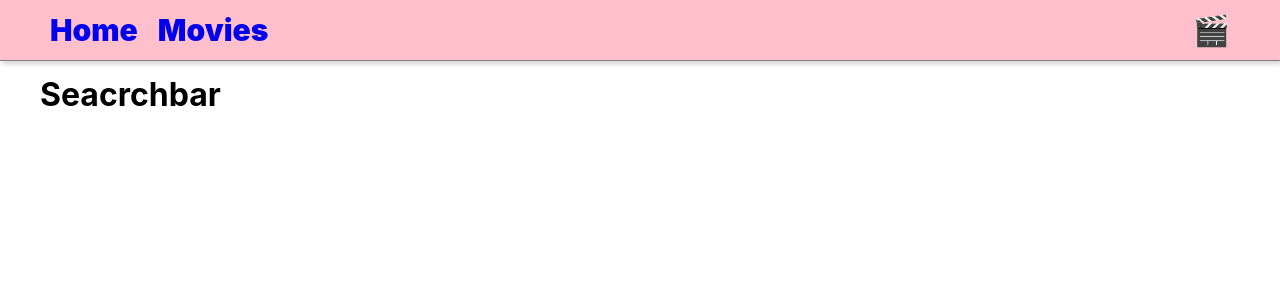
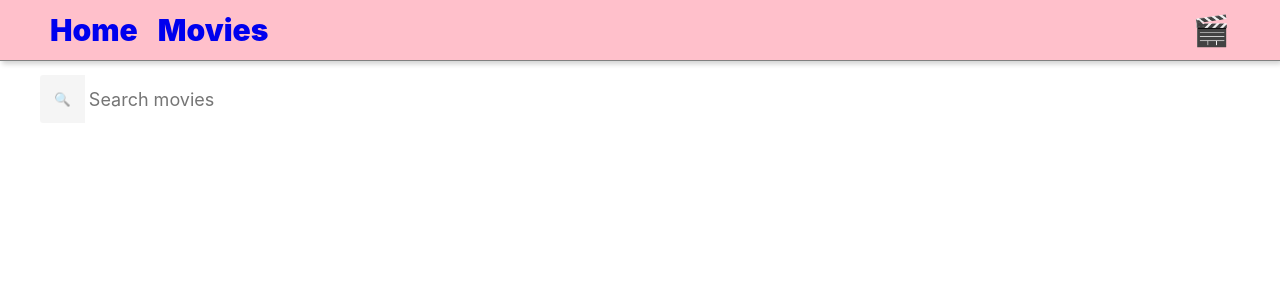
Before and after one commit to teiatan/goit-react-hw-05-movies, a React (Create React App) app: page /movies in a window 1280 px wide. Shown: the top 300 px of the page. Built offline with nearby package versions, Linux system fonts and the light colour scheme; no server answers.

Commit message:
add taking search input

```diff
--- a/package.json
+++ b/package.json
@@ -9,6 +9,7 @@
     "@testing-library/react": "^12.1.4",
     "@testing-library/user-event": "^13.5.0",
     "hls.js": "^1.3.5",
+    "notiflix": "^3.2.6",
     "prop-types": "^15.8.1",
     "react": "^18.1.0",
     "react-dom": "^18.1.0",
--- a/src/components/App.jsx
+++ b/src/components/App.jsx
@@ -81,6 +81,7 @@ export const App = () => {
         {reviews && <Reviews reviews={reviews}/>}
         {cast && <Cast actors={cast}/>} */}
       </Main>
+
     </>
   );
 };
--- a/src/components/searchBar/SearchBar.jsx
+++ b/src/components/searchBar/SearchBar.jsx
@@ -1,9 +1,40 @@
 import { useState, useEffect } from "react";
 
-export function SearchBar() {
+import {Form, Input, Label, Button} from './SearchBar.styled';
+import { Notify } from 'notiflix/build/notiflix-notify-aio';
+export function SearchBar({handleSearchSubmit}) {
 
+    const [input, setInput] = useState("");
+
+    const onChange = e => {
+        setInput(e.currentTarget.value.toLowerCase());
+    };
+
+    const onSubmit = e => {
+        e.preventDefault();
+        if (input.trim() === '') {
+            Notify.failure(`Search request shouldn't be empty`);
+            return;
+          };
+        handleSearchSubmit(input);
+    }
 
     return (
-        <h1>Seacrchbar</h1>
+        <>
+            <Form onSubmit={onSubmit}>
+                    <Button type="submit">🔍
+                        <Label>Search</Label>
+                    </Button>
+
+                    <Input
+                        type="text"
+                        autocomplete="off"
+                        autoFocus
+                        placeholder="Search movies"
+                        value={input}
+                        onChange={onChange}
+                    />
+            </Form>
+        </>
     );
 };
--- /dev/null
+++ b/src/components/searchBar/SearchBar.styled.jsx
@@ -0,0 +1,58 @@
+import styled from '@emotion/styled';
+
+export const Form = styled.form`
+    display: flex;
+    align-items: center;
+    width: 100%;
+    max-width: 600px;
+    background-color: #fff;
+    border-radius: 3px;
+    overflow: hidden;
+`;
+
+export const Button = styled.button`
+    display: inline-block;
+    width: 48px;
+    height: 48px;
+    border: 0;
+    background-image: white;
+    background-size: 40%;
+    background-repeat: no-repeat;
+    background-position: center;
+    opacity: 0.6;
+    transition: opacity 250ms cubic-bezier(0.4, 0, 0.2, 1);
+    cursor: pointer;
+    outline: none;
+    &:hover {
+        opacity: 1;
+    }
+
+`;
+
+export const Label = styled.label`
+    position: absolute;
+    width: 1px;
+    height: 1px;
+    padding: 0;
+    overflow: hidden;
+    clip: rect(0, 0, 0, 0);
+    white-space: nowrap;
+    clip-path: inset(50%);
+    border: 0;
+`;
+
+export const Input = styled.input`
+    display: inline-block;
+    width: 100%;
+    font: inherit;
+    font-size: 20px;
+    border: none;
+    outline: none;
+    padding-left: 4px;
+    padding-right: 4px;
+
+    &::placeholder {
+    font: inherit;
+    font-size: 18px;
+  }
+`;
--- a/src/pages/Movies.jsx
+++ b/src/pages/Movies.jsx
@@ -10,6 +10,9 @@ export function Movies() {
 
 
     return (
-        (!searchInput && <SearchBar />)
+        <>
+        {!searchInput && <SearchBar />}
+
+        </>
     );
 };
```
Also changed, not shown: 1 other file (tests, documents, lock files or other folders).
